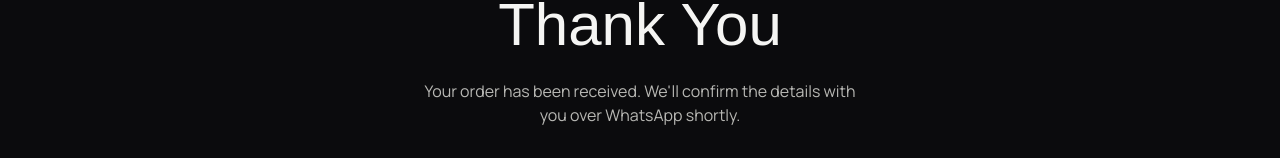
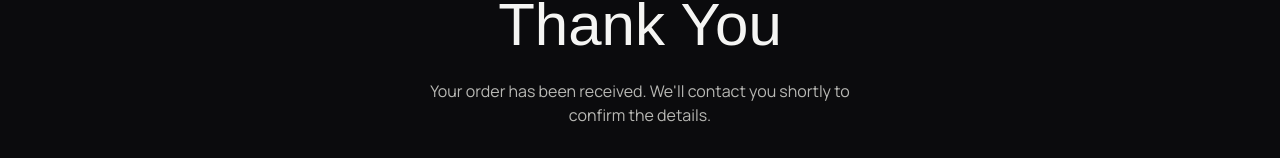
Before and after one commit to anas12365/eon-fashion, a React (Vite) app: page /order-success/1 in a window 1280 px wide. Both pictures are taken after a click on the button "Open EON". Shown: the part 221-379 px from the top of the page. Built offline with nearby package versions, Linux system fonts and the light colour scheme; no server answers; a web font is replaced by a local one.

Commit message:
Update order success message to remove WhatsApp-specific wording

```diff
--- a/src/pages/OrderSuccess.jsx
+++ b/src/pages/OrderSuccess.jsx
@@ -30,8 +30,8 @@ export default function OrderSuccess() {
           Thank You
         </h1>
         <p className="mt-6 max-w-md text-ink-soft">
-          Your order has been received. We'll confirm the details with you
-          over WhatsApp shortly.
+          Your order has been received. We'll contact you shortly to
+          confirm the details.
         </p>
 
         <div className="mt-8 border border-line px-8 py-4">
```
